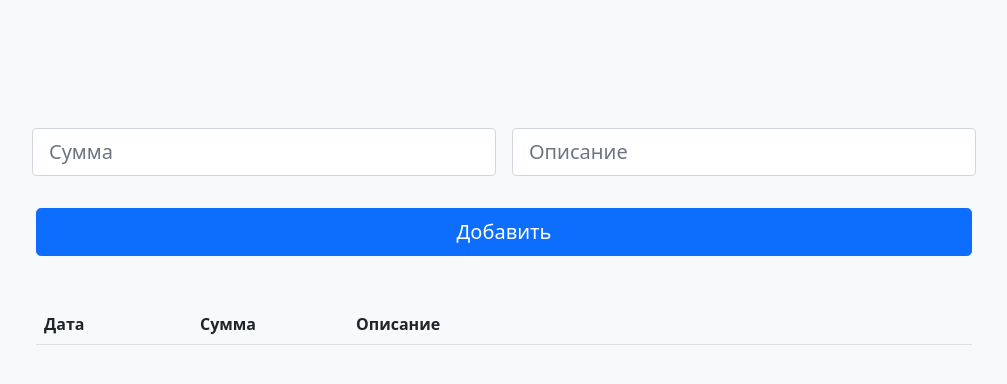
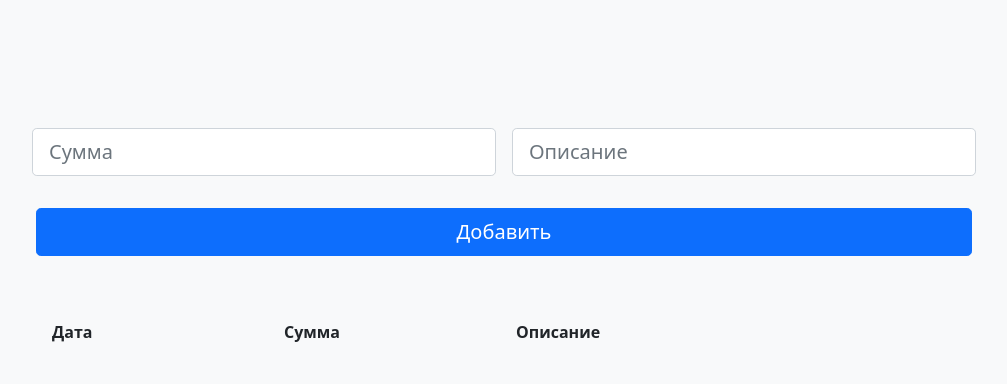
Before and after one commit to KonstantinPR/costavog, a Flask app: page / in a window 1280 px wide. Shown: the top 384 px of the page, without its empty margins (136-1143 px from the left). Run offline with Flask 2, Linux system fonts and the light colour scheme; data comes from the database, SQL or seed files in the repository; lists and menus that the app fills with data are empty; some libraries are stand-ins or nearby versions.

Commit message:
table with div

```diff
--- a/templates/base.html
+++ b/templates/base.html
@@ -25,6 +25,17 @@
         }
       }
 
+    .legend .row:nth-of-type(odd) div {
+    background-color:antiquewhite;
+    }
+    .legend .row:nth-of-type(even) div {
+    background: #FFFFFF;
+    }
+
+
+
+
+
     </style>
 
     {% block title -%}
@@ -50,15 +61,17 @@
                 <h4 class="mb-3"></h4>
                 <form class="needs-validation" action="{{url_for('addPost')}}" method="post" novalidate>
                     <div class="row">
-                        <div class="col-xs-12  col-sm-12 col-lg-6 p-2" >
-                            <input type="text" class="form-control form-control-lg" id="amount" name="amount" placeholder="Сумма" value=""
+                        <div class="col-xs-12  col-sm-12 col-lg-6 p-2">
+                            <input type="text" class="form-control form-control-lg" id="amount" name="amount"
+                                   placeholder="Сумма" value=""
                                    required>
                             <div class="invalid-feedback">
                                 Valid first name is required.
                             </div>
                         </div>
                         <div class="col-xs-12 col-sm-12 col-lg-6 p-2">
-                            <input type="text" class="form-control form-control-lg" id="description" name="description" placeholder="Описание"
+                            <input type="text" class="form-control form-control-lg" id="description" name="description"
+                                   placeholder="Описание"
                                    value="" required>
                             <div class="invalid-feedback">
                                 Valid last name is required.
@@ -76,35 +89,33 @@
                 <br>
                 <br>
 
-                <div class="col-xs-12 col-md-12 col-lg-12">
 
-                    <div class="table-responsive">
-                        <table class="table table-striped">
-                            <thead>
-                            <tr class="d-flex">
-                                <th class="col-2" scope="col">Дата</th>
-                                <th class="col-2" scope="col">Сумма</th>
-                                <th class="col-8" scope="col">Описание</th>
-                            </tr>
-                            </thead>
-                            <tbody>
+                <div class="row p-3">
+                    <div class="col">
+                        <b>Дата</b>
+                    </div>
+                    <div class="col">
+                        <b>Сумма</b>
+                    </div>
+                    <div class="col-6">
+                        <b>Описание</b>
+                    </div>
+                </div>
 
-                            {% for p in posts %}
+                {% for p in posts %}
+                <div class="row p-3">
+                    <div class="col">
+                        <b>{{p.date}}</b>
+                    </div>
+                    <div class="col">
+                        {{p.amount}}
+                    </div>
+                    <div class="col-6">
+                        {{p.description}}
+                    </div>
+                </div>
+                {% endfor %}
 
-                            <tr class="d-flex">
-                                <th class="col-2" scope="row">{{p.date}}</th>
-                                <td class="col-2">{{p.amount}}</td>
-                                <td class="col-8">{{p.description}}</td>
-                            </tr>
-
-                            {% endfor %}
-                            </tbody>
-
-                        </table>
-                    </div>
-
-
-                </div>
             </div>
         </div>
     </main>
```
